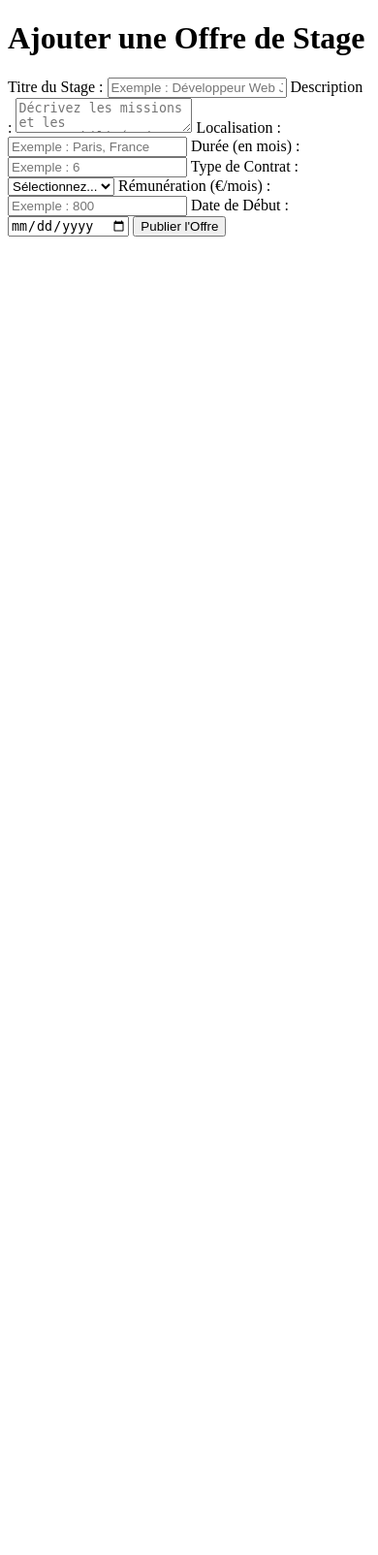
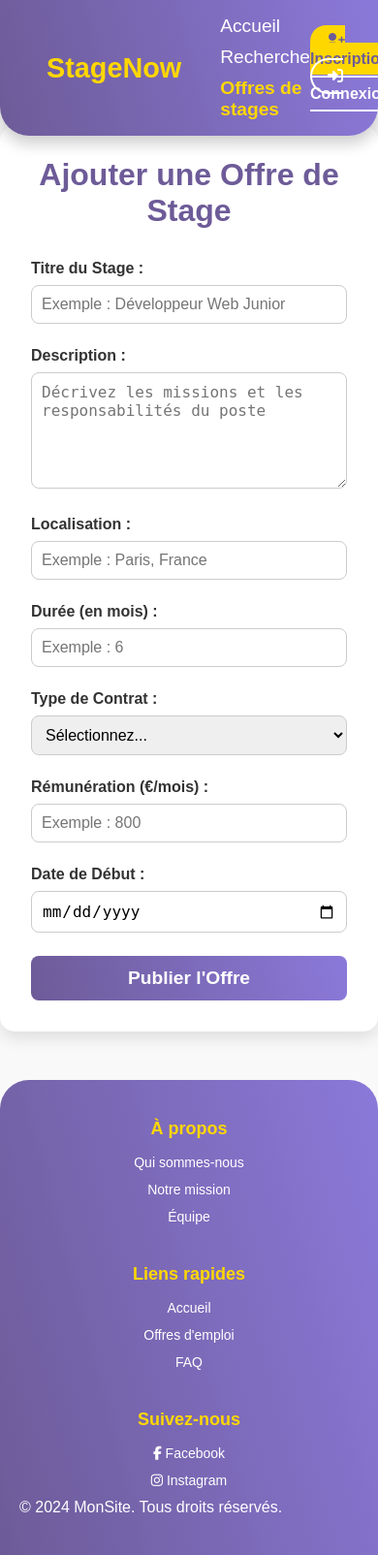
Before and after one commit to samyae/GestionStages, a PHP site: page /html/poserStage.html in a window 390 px wide. Shown: the whole page at 97% size. Before the commit the page ends 244 px from the top, so only its background shows below. Run offline with PHP 8.4, Linux system fonts and the light colour scheme; some libraries are stand-ins or nearby versions.

Commit message:
nouveau modification

```diff
--- a/html/chercheur.html
+++ b/html/chercheur.html
@@ -17,8 +17,7 @@
                 <li><a href="../html/index.html">Accueil</a></li>
                 <li><a href="../html/recherche.html">Recherche</a></li>
                 <li><a href="../html/offre.html">offres de stages</a></li>
-                <li><a href="../html/cvs.html">CVs</a></li>
-                <li><a href="../html/contact.html">Contact</a></li>
+
             </ul>
             <div class="auth-buttons">
                 <a href="../html/inscription.html" class="btn btn-signup"><i class="fas fa-user-plus"></i> Inscription</a>
--- a/html/cvs.html
+++ b/html/cvs.html
@@ -15,8 +15,6 @@
                 <li><a href="../html/index.html">Accueil</a></li>
                 <li><a href="../html/recherche.html">Recherche</a></li>
                 <li><a href="../html/offre.html">offres de stages </a></li>
-                <li><a href="../html/cvs.html">CVs</a></li>
-                <li><a href="../html/contact.html">Contact</a></li>
             </ul>
             <div class="auth-buttons">
                 <a href="../html/inscription.html" class="btn btn-signup">
--- a/html/poserStage.html
+++ b/html/poserStage.html
@@ -4,10 +4,35 @@
   <meta charset="UTF-8">
   <meta name="viewport" content="width=device-width, initial-scale=1.0">
   <title>Ajouter un Stage</title>
-  <link rel="stylesheet"
+  <!-- Lien vers le fichier CSS -->
+  <link rel="stylesheet" href="../style/poserStage.css">
+  <link rel="stylesheet" href="https://cdnjs.cloudflare.com/ajax/libs/font-awesome/6.0.0-beta3/css/all.min.css">
+  <!-- Lien vers les icônes -->
+  <script src="https://kit.fontawesome.com/a076d05399.js" crossorigin="anonymous"></script>
 </head>
 <body>
+    <!-- En-tête -->
+    <header>
+        <nav class="navbar">
+            <div class="logo">StageNow</div>
+            <ul class="nav-links">
+                <li><a href="../html/index.html">Accueil</a></li>
+                <li><a href="../html/recherche.html">Recherche</a></li>
+                <li><a href="../html/offre.html" class="active">Offres de stages</a></li>
 
+            </ul>
+            <div class="auth-buttons">
+                <a href="../html/inscription.html" class="btn btn-signup">
+                    <i class="fas fa-user-plus"></i> Inscription
+                </a>
+                <a href="../html/seconnecter.html" class="btn btn-login">
+                    <i class="fas fa-sign-in-alt"></i> Connexion
+                </a>
+            </div>
+        </nav>
+    </header>
+
+    <!-- Contenu principal -->
     <div class="container">
         <h1>Ajouter une Offre de Stage</h1>
         <form action="/ajouter-stage" method="POST">
@@ -50,5 +75,38 @@
         </form>
     </div>
 
+    <!-- Pied de page -->
+    <footer class="bg-dark text-white mt-5 p-4">
+        <div class="footer-sections">
+            <div class="about">
+                <h4>À propos</h4>
+                <ul>
+                    <li><a href="../html/quiSommesNous.html" class="text-white">Qui sommes-nous</a></li>
+                    <li><a href="../html/mission.html" class="text-white">Notre mission</a></li>
+                    <li><a href="../html/index.html#team" class="text-white">Équipe</a></li>
+                </ul>
+            </div>
+            <div class="quick-links">
+                <h4>Liens rapides</h4>
+                <ul>
+                    <li><a href="../html/index.html" class="text-white">Accueil</a></li>
+                    <li><a href="../html/offre.html" class="text-white">Offres d'emploi</a></li>
+                    <li><a href="../html/faq.html" class="text-white">FAQ</a></li>
+                </ul>
+            </div>
+            <div class="social-media">
+                <h4>Suivez-nous</h4>
+                <ul>
+                    <li><a href="https://www.facebook.com" target="_blank" class="text-white"><i class="fab fa-facebook-f"></i> Facebook</a></li>
+                    <li><a href="https://www.instagram.com" target="_blank" class="text-white"><i class="fab fa-instagram"></i> Instagram</a></li>
+                </ul>
+            </div>
+        </div>
+        <div class="footer-bottom text-center mt-3">
+            <p>&copy; 2024 MonSite. Tous droits réservés.</p>
+        </div>
+    </footer>
+    <!-- Scripts -->
+    <script src="https://cdn.jsdelivr.net/npm/bootstrap@5.3.0-alpha1/dist/js/bootstrap.bundle.min.js" crossorigin="anonymous"></script>
 </body>
 </html>
--- a/html/recherche.html
+++ b/html/recherche.html
@@ -14,8 +14,7 @@
                 <li><a href="../html/index.html">Accueil</a></li>
                 <li><a href="../html/recherche.html">Recherche</a></li>
                 <li><a href="../html/offre.html">offres de stages </a></li>
-                <li><a href="../html/cvs.html">CVs</a></li>
-                <li><a href="../html/contact.html">Contact</a></li>
+
             </ul>
             <div class="auth-buttons">
                 <a href="../html/inscription.html" class="btn btn-signup">
--- a/html/recruteur.html
+++ b/html/recruteur.html
@@ -17,8 +17,7 @@
                 <li><a href="../html/index.html">Accueil</a></li>
                 <li><a href="../html/recherche.html">Recherche</a></li>
                 <li><a href="../html/offre.html">Aoffres de stages</a></li>
-                <li><a href="../html/cvs.html">CVs</a></li>
-                <li><a href="../html/contact.html">Contact</a></li>
+
             </ul>
             <div class="auth-buttons">
                 <a href="../html/inscription.html" class="btn btn-signup"><i class="fas fa-user-plus"></i> Inscription</a>
--- a/html/seconnecter.html
+++ b/html/seconnecter.html
@@ -18,8 +18,7 @@
                 <li><a href="../html/index.html">Accueil</a></li>
                 <li><a href="../html/recherche.html">Recherche</a></li>
                 <li><a href="../html/offre.html">offres de stages</a></li>
-                <li><a href="../html/cvs.html">CVs</a></li>
-                <li><a href="../html/contact.html">Contact</a></li>
+
             </ul>
             <div class="auth-buttons">
                 <a href="../html/inscription.html" class="btn btn-signup"><i class="fas fa-user-plus"></i> Inscription</a>
--- a/style/candidateur.css
+++ b/style/candidateur.css
@@ -164,7 +164,11 @@ footer {
 .footer-sections ul li a:hover {
   color: #ffcc00;
 }
-
+footer a:hover {
+  color: #f0a500 !important;
+  text-decoration: underline !important;
+  transform: scale(1.05) !important;
+}
 .social-icons {
   display: flex;
   gap: 15px;
--- a/style/faq.css
+++ b/style/faq.css
@@ -140,7 +140,11 @@ footer {
 .footer-sections ul li a:hover {
   color: #ffcc00;
 }
-
+footer a:hover {
+  color: #f0a500 !important;
+  text-decoration: underline !important;
+  transform: scale(1.05) !important;
+}
 /* Social Icons */
 .social-icons {
   display: flex;
--- a/style/mission.css
+++ b/style/mission.css
@@ -165,7 +165,11 @@ footer {
     margin-bottom: 0;
     font-size: 14px;
 }
-
+footer a:hover {
+    color: #f0a500 !important;
+    text-decoration: underline !important;
+    transform: scale(1.05) !important;
+  }
 /* Responsiveness */
 @media (max-width: 768px) {
     .navbar .logo {
--- a/style/poserStage.css
+++ b/style/poserStage.css
@@ -1,53 +1,220 @@
-body {
-    font-family: Arial, sans-serif;
+/* Global Styles */
+* {
     margin: 0;
     padding: 0;
-    background-color: #f4f4f9;
+    box-sizing: border-box;
   }
+
+  body {
+    font-family: 'Poppins', sans-serif;
+    background-color: #f9f9f9;
+    color: #333;
+    padding-top: 80px; /* Espace pour éviter que le contenu soit masqué par la navbar */
+  }
+
+  /* Navbar */
+  .navbar {
+    position: fixed;
+    top: 0;
+    left: 0;
+    width: 100%;
+    background: linear-gradient(75deg, #6D5B98, #8B79DA);
+    padding: 1rem 3rem;
+    box-shadow: 0 8px 16px rgba(0, 0, 0, 0.2);
+    border-bottom-left-radius: 30px;
+    border-bottom-right-radius: 30px;
+    display: flex;
+    justify-content: space-between;
+    align-items: center;
+    z-index: 1000;
+  }
+
+  .navbar .logo {
+    font-size: 2rem;
+    font-weight: 700;
+    color: #FFD700;
+  }
+
+  .nav-links {
+    display: flex;
+    list-style: none;
+  }
+
+  .nav-links li {
+    margin-left: 2.5rem;
+  }
+
+  .nav-links a {
+    text-decoration: none;
+    color: white;
+    font-weight: 500;
+    font-size: 1.2rem;
+    transition: color 0.3s ease;
+  }
+
+  .nav-links a:hover {
+    color: #FFD700;
+  }
+
+  /* Active Link */
+  .nav-links a.active {
+    color: #FFD700;
+    font-weight: bold;
+  }
+
+  /* Auth buttons */
+  .auth-buttons .btn {
+    padding: 0.5rem 1rem;
+    font-weight: 600;
+    border-radius: 20px;
+    cursor: pointer;
+    text-decoration: none;
+    font-size: 1rem;
+    transition: background-color 0.3s ease, color 0.3s ease;
+  }
+
+  .btn-signup {
+    background-color: #FFD700;
+    color: #6D5B98;
+  }
+
+  .btn-signup:hover {
+    background-color: #FFD35B;
+  }
+
+  .btn-login {
+    background-color: transparent;
+    color: white;
+    border: 2px solid white;
+  }
+
+  .btn-login:hover {
+    background-color: white;
+    color: #6D5B98;
+  }
+
+  /* Form Container */
   .container {
     max-width: 600px;
-    margin: 20px auto;
-    padding: 20px;
-    background: #fff;
-    border-radius: 8px;
-    box-shadow: 0 2px 5px rgba(0, 0, 0, 0.1);
+    margin: 50px auto;
+    background: white;
+    padding: 2rem;
+    border-radius: 15px;
+    box-shadow: 0 8px 16px rgba(0, 0, 0, 0.1);
   }
+
   h1 {
     text-align: center;
-    margin-bottom: 20px;
+    color: #6D5B98;
+    margin-bottom: 2rem;
+  }
+
+  form label {
+    font-weight: bold;
+    margin-bottom: 0.5rem;
+    display: block;
     color: #333;
   }
-  form label {
-    display: block;
-    margin-bottom: 5px;
-    font-weight: bold;
-  }
+
   form input,
   form select,
   form textarea {
     width: 100%;
     padding: 10px;
-    margin-bottom: 15px;
+    margin-bottom: 1.5rem;
     border: 1px solid #ccc;
-    border-radius: 4px;
-    font-size: 14px;
+    border-radius: 8px;
+    font-size: 1rem;
   }
+
   form textarea {
     resize: vertical;
-    min-height: 100px;
+    min-height: 120px;
   }
-  .btn {
+
+  form button.btn {
     display: block;
     width: 100%;
-    padding: 10px;
-    background: #007bff;
-    color: #fff;
-    font-size: 16px;
-    text-align: center;
+    padding: 12px;
+    background: linear-gradient(75deg, #6D5B98, #8B79DA);
+    color: white;
+    font-size: 1.2rem;
+    font-weight: bold;
     border: none;
-    border-radius: 4px;
+    border-radius: 8px;
     cursor: pointer;
+    transition: background-color 0.3s ease;
   }
-  .btn:hover {
-    background: #0056b3;
+
+  form button.btn:hover {
+    background-color: #6D5BA8;
   }
+
+  /* Footer */
+  footer {
+    background: linear-gradient(75deg, #6D5B98, #8B79DA);
+    color: white;
+    padding: 40px 20px;
+    margin-top: 50px;
+    border-top-left-radius: 30px;
+    border-top-right-radius: 30px;
+  }
+
+  .footer-sections {
+    display: flex;
+    flex-wrap: wrap;
+    gap: 30px;
+    justify-content: space-between;
+  }
+
+  .footer-sections > div {
+    flex: 1 1 calc(25% - 20px);
+    min-width: 200px;
+  }
+
+  .footer-sections h4 {
+    font-size: 18px;
+    margin-bottom: 15px;
+    color: #FFD700;
+  }
+
+  .footer-sections ul {
+    list-style: none;
+    padding: 0;
+  }
+
+  .footer-sections ul li {
+    margin-bottom: 10px;
+  }
+
+  .footer-sections ul li a {
+    text-decoration: none;
+    color: #ffffff;
+    font-size: 14px;
+    transition: color 0.3s ease;
+  }
+
+  .footer-sections ul li a:hover {
+    color: #FFD700;
+  }
+  footer a:hover {
+    color: #f0a500 !important;
+    text-decoration: underline !important;
+    transform: scale(1.05) !important;
+  }
+  /* Responsive Design */
+  @media (max-width: 768px) {
+    .navbar .logo {
+      font-size: 1.8rem;
+    }
+
+    .nav-links {
+      flex-direction: column;
+      gap: 10px;
+    }
+
+    .footer-sections > div {
+      flex: 1 1 100%;
+      text-align: center;
+    }
+  }
--- a/style/quiSommesNous.css
+++ b/style/quiSommesNous.css
@@ -202,7 +202,11 @@ footer {
     font-size: 14px;
     margin-top: 20px;
 }
-
+footer a:hover {
+    color: #f0a500 !important;
+    text-decoration: underline !important;
+    transform: scale(1.05) !important;
+  }
 /* Responsiveness */
 @media (max-width: 768px) {
     .navbar .logo {
--- a/style/style.css
+++ b/style/style.css
@@ -799,6 +799,11 @@ body {
     color: #ddd;
     line-height: 1.5;
 }
+footer a:hover {
+    color: #f0a500 !important;
+    text-decoration: underline !important;
+    transform: scale(1.05) !important;
+  }
 
 /* Formulaire simplifié */
 .complaints-form {
```
Also changed, not shown: html/candidature.html (+6 -18 lines), html/faq.html (+6 -18 lines), html/index.html (+5 -9 lines), html/mission.html (+12 -3 lines), html/offre.html (+10 -11 lines), html/quiSommesNous.html (+7 -11 lines), style/styleOffre.css (+10 -0 lines). Lines whose indentation alone changed are shown as unchanged.
